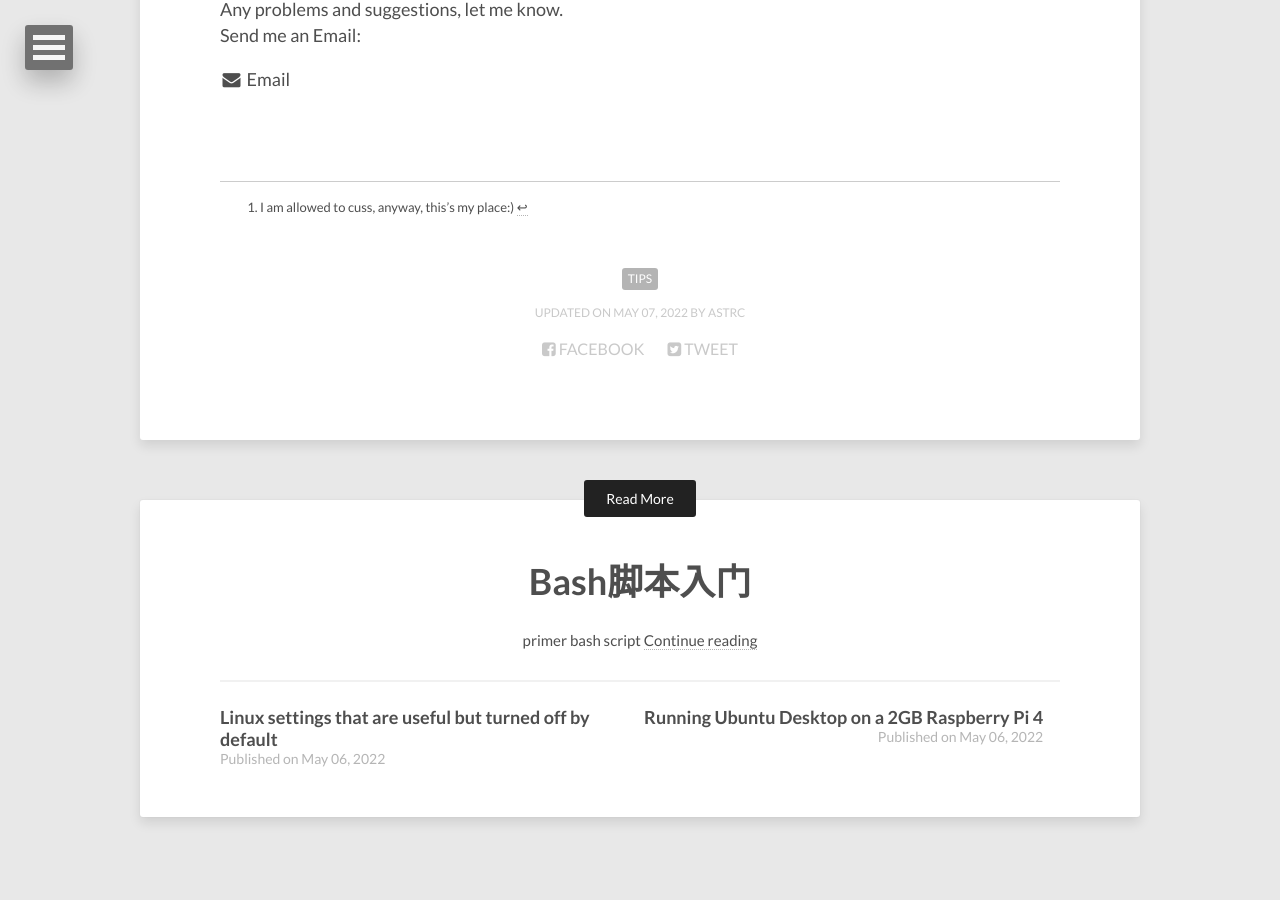
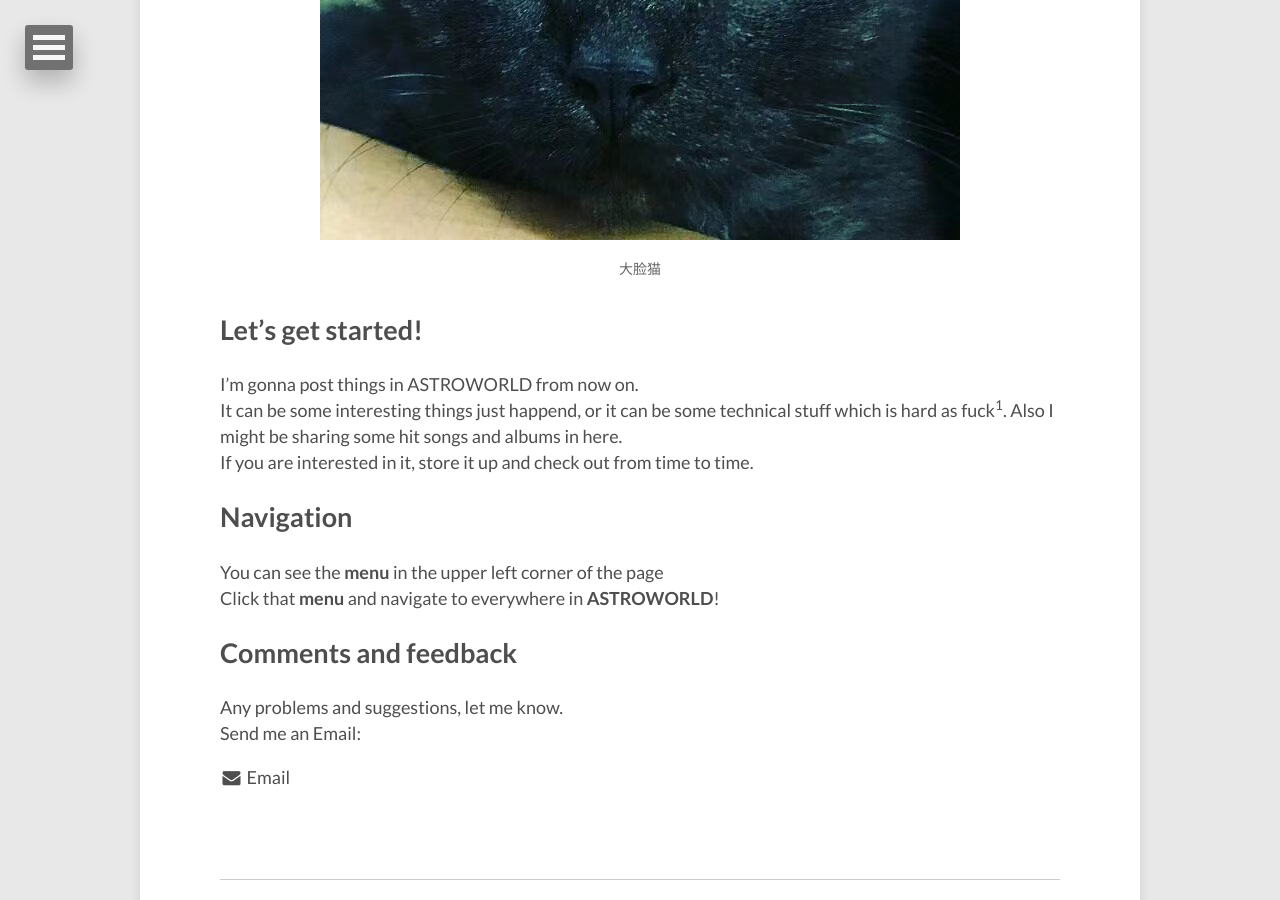
Before and after one commit to lucameng/lucameng.github.io, a Jekyll site: the page built from _posts/2022-05-07-post-test.md, in a window 1280 px wide and 900 px high, scrolled down 910 px. Built offline with Jekyll 4.4.1, drawn with Linux system fonts in a browser that asks for light colours.

Commit message:
add Tips and profile image

```diff
--- a/_posts/2022-05-07-post-test.md
+++ b/_posts/2022-05-07-post-test.md
@@ -8,6 +8,11 @@ image:
   path: /images/abstract-6.jpg
   feature: abstract-6.jpg
 ---
+
+<figure>
+	<center><a href="/images/blackcat.jpg"><img src="/images/blackcat.jpg" alt=""></a>
+	<figcaption>大脸猫</figcaption></center>
+</figure>
 
 ## Let's get started!
 
```
